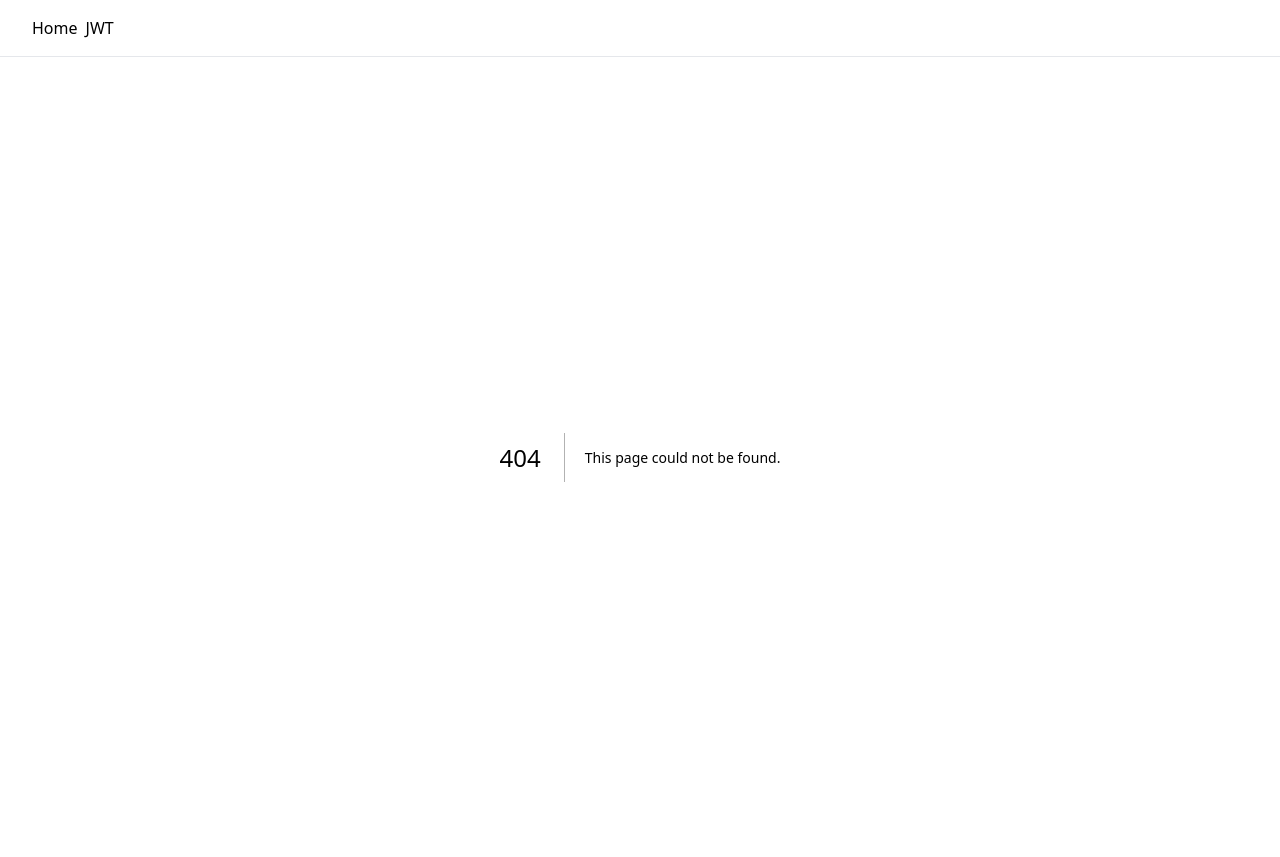
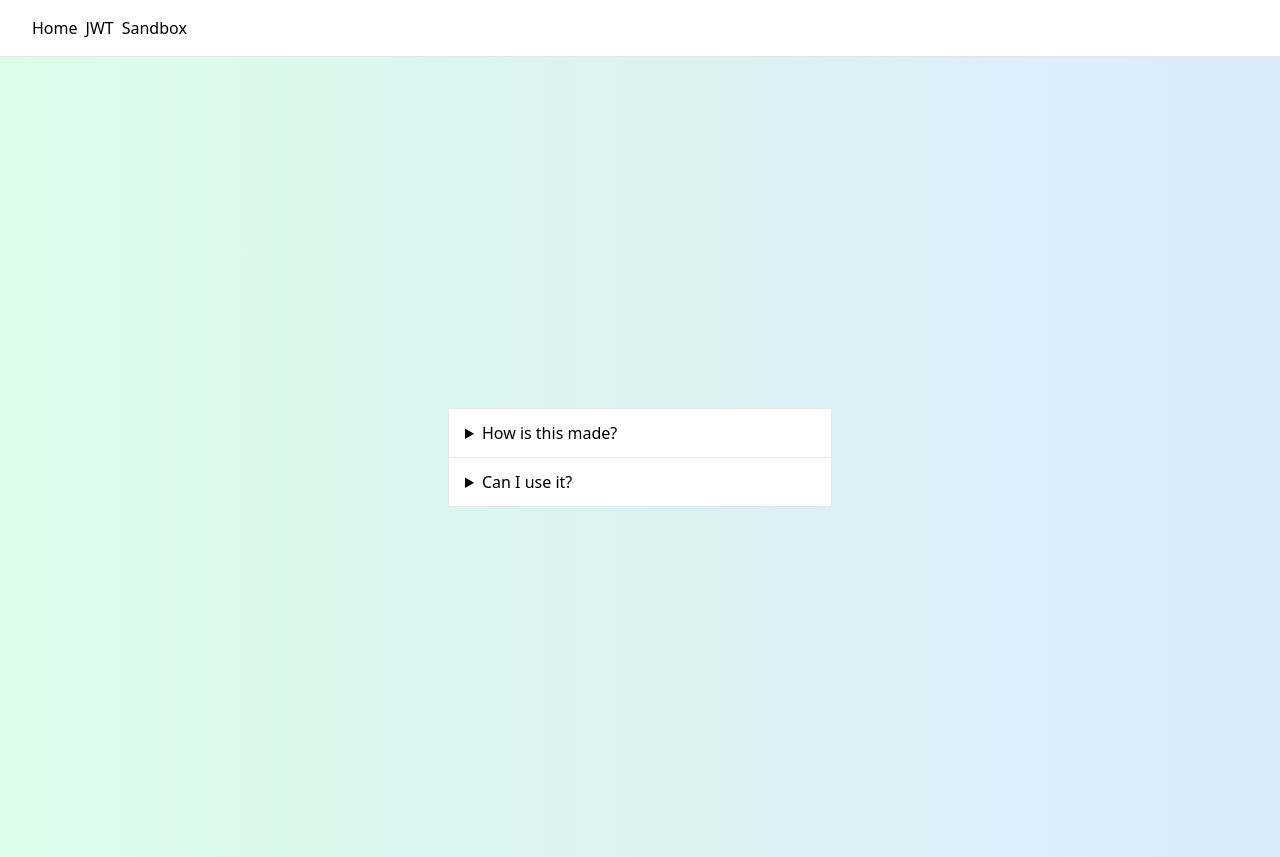
Before and after one commit to Simon323/nextjs-inapp-sandbox, a Next.js app: page /sandbox in a window 1280 px wide. Before the commit this address had no page. Built offline with nearby package versions, Linux system fonts and the light colour scheme.

Commit message:
Create sandbox

```diff
--- a/components/nav.tsx
+++ b/components/nav.tsx
@@ -10,6 +10,9 @@ function Nav() {
       <Link className="ml-2" href="/jwt">
         JWT
       </Link>
+      <Link className="ml-2" href="/sandbox">
+        Sandbox
+      </Link>
       <div className="ml-auto"></div>
     </nav>
   );
--- /dev/null
+++ b/pages/sandbox.tsx
@@ -0,0 +1,29 @@
+import React from "react";
+
+function Sandbox() {
+  return (
+    <main className="flex justify-center items-center p-4 h-screen w-full bg-gradient-to-r from-green-100 to-blue-100">
+      <div className="bg-white w-full sm:w-1/2 lg:w-96 border border-gray-200 divide-y divide-gray-200">
+        <details>
+          <summary className="question py-3 px-4 cursor-pointer select-none w-full outline-none">
+            How is this made?
+          </summary>
+          <p className="pt-1 pb-3 px-4">
+            With the HTML5 <code className="text-sm text-red-500">details</code>{" "}
+            element and some Tailwind for showcase.
+          </p>
+        </details>
+        <details>
+          <summary className="question py-3 px-4 cursor-pointer select-none w-full">
+            Can I use it?
+          </summary>
+          <p className="pt-1 pb-3 px-4">
+            Of course. It's yours to use wherever and whenever you like.
+          </p>
+        </details>
+      </div>
+    </main>
+  );
+}
+
+export default Sandbox;
```
